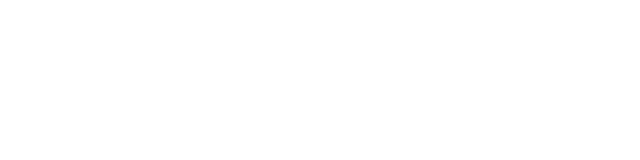
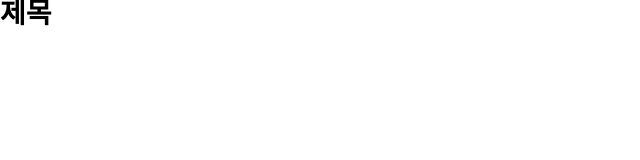
Before and after one commit to bg-shorthand/wooricnt, a React (Create React App) app: page / in a window 1280 px wide. Shown: the top 160 px of the page, without its empty margins (0-640 px from the left). Built offline with nearby package versions, Linux system fonts and the light colour scheme.

Commit message:
[추가] components/Title.tsx

```diff
--- a/src/App/App.tsx
+++ b/src/App/App.tsx
@@ -1,10 +1,11 @@
+import Header from "../containers/Header/Header";
 import GlobalStyle from "../GlobalStyled.styled";
 
 function App() {
   return (
     <>
       <GlobalStyle />
-      <header></header>
+      <Header />
     </>
   );
 }
--- a/src/GlobalStyled.styled.ts
+++ b/src/GlobalStyled.styled.ts
@@ -3,7 +3,11 @@
 
 const GlobalStyle = createGlobalStyle`
   ${reset}
-  /* other styles */
+
+  html {
+    font-size: 14px;
+    box-sizing: border-box;
+  }
 `;
 
 export default GlobalStyle;
--- /dev/null
+++ b/src/components/Title/Title.tsx
@@ -0,0 +1,17 @@
+import styled from "styled-components";
+
+const TitleStyle = styled.div`
+  font-size: 2rem;
+  font-weight: 700;
+`;
+
+type TitleProps = {
+  level: "h1" | "h2" | "h3" | "h4" | "h5" | "h6";
+  children: string;
+};
+
+const Title = ({ level, children }: TitleProps) => {
+  return <TitleStyle as={level}>{children}</TitleStyle>;
+};
+
+export default Title;
--- /dev/null
+++ b/src/containers/Header/Header.tsx
@@ -0,0 +1,7 @@
+import Title from "../../components/Title/Title";
+
+const Header = () => {
+  return <Title level={"h1"}>제목</Title>;
+};
+
+export default Header;
```
Also changed, not shown: 1 other file (tests, documents, lock files or other folders).
